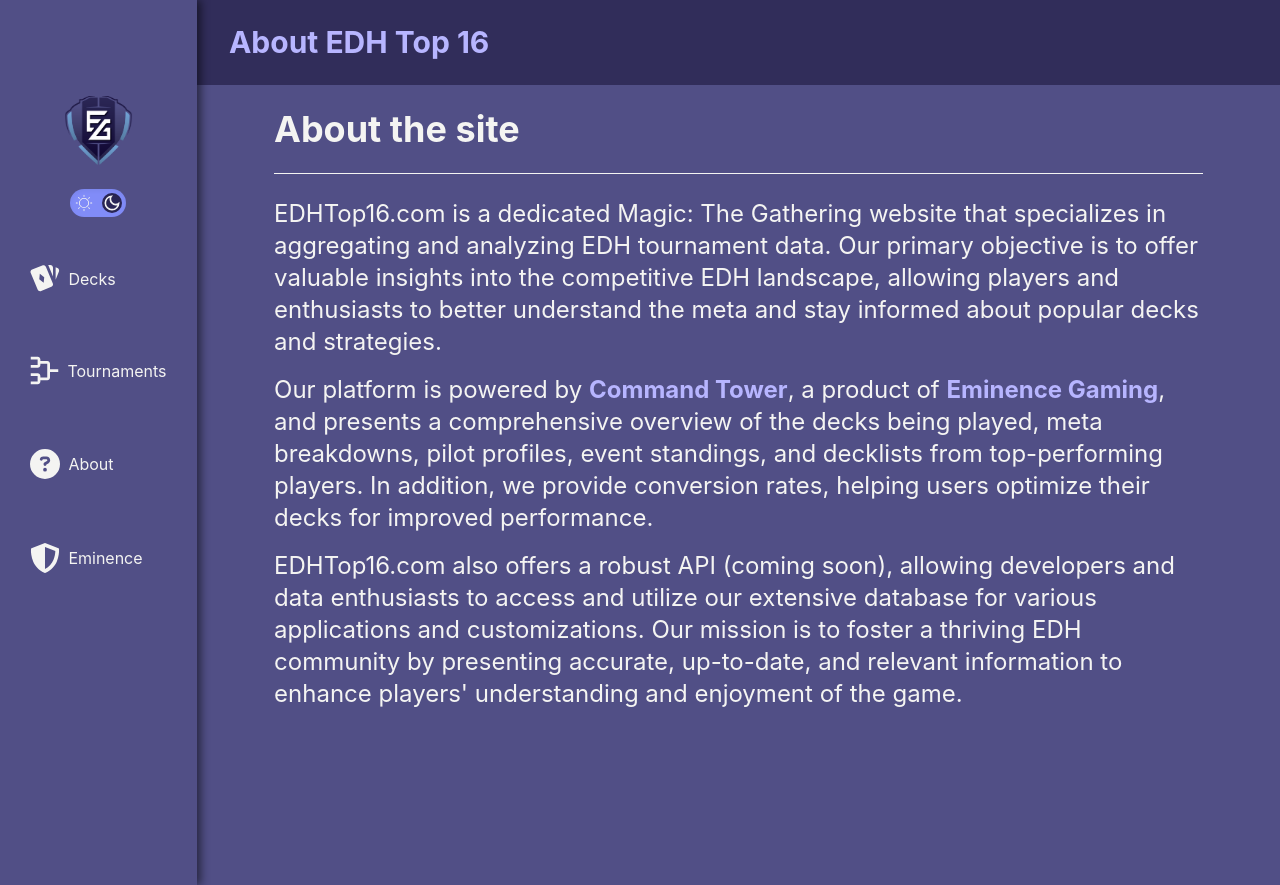
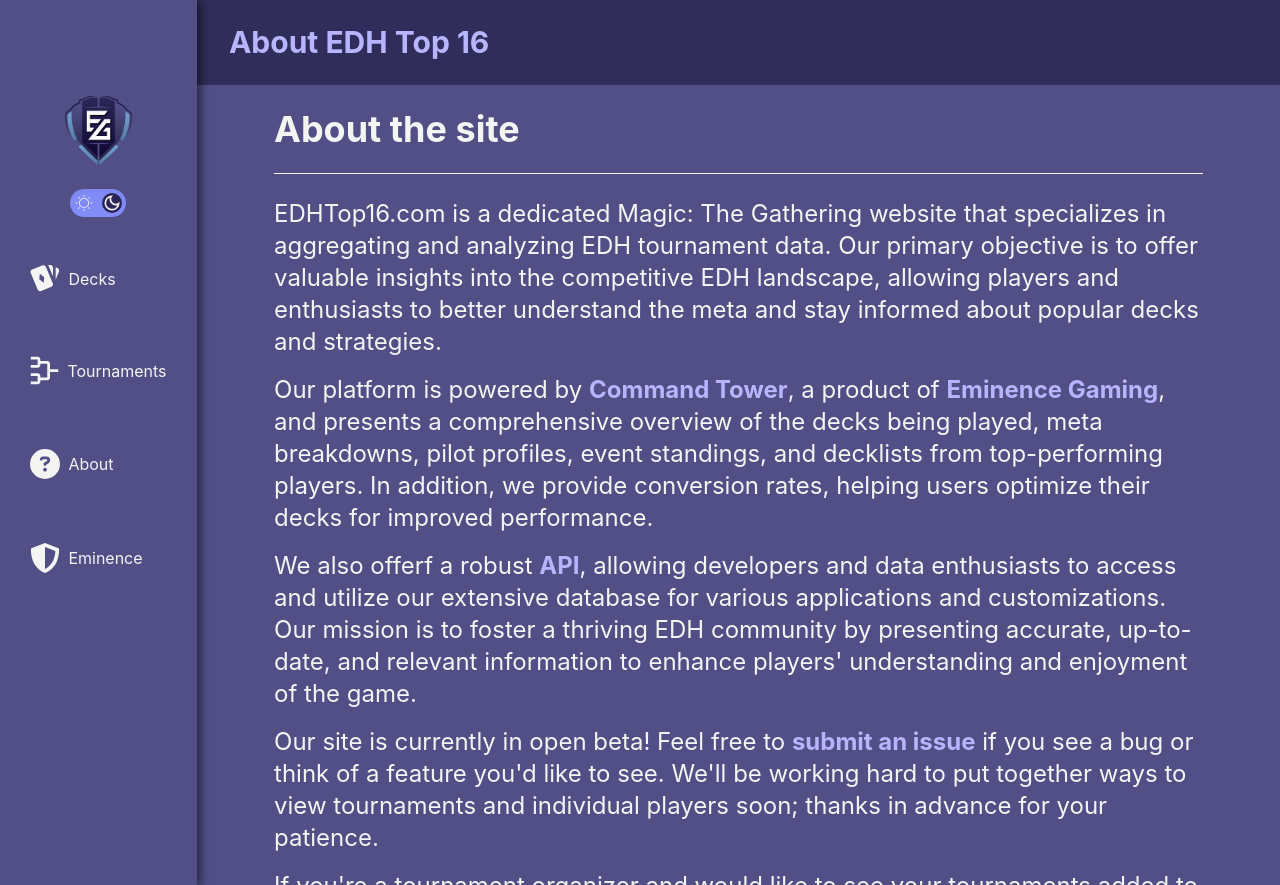
Before and after one commit to EDH-Top-16/edhtop16, a React (Create React App) app in the folder client/: page /about in a window 1280 px wide. Built offline with nearby package versions, Linux system fonts and the light colour scheme.

Commit message:
Add a bit of stuff to the about page

```diff
--- a/client/src/components/About/About.js
+++ b/client/src/components/About/About.js
@@ -1,3 +1,4 @@
+import APIDocs from "../APIDocs/APIDocs";
 import Banner from "../Banner/BannerPage";
 
 export default function About() {
@@ -18,8 +19,14 @@ export default function About() {
         a product of <a class="font-bold text-banner dark:text-text" href="https://eminence.events/" target="_blank">Eminence Gaming</a>,
         and presents a comprehensive overview of the decks being played, meta breakdowns, pilot profiles, event standings, and decklists from top-performing players. In addition, we provide conversion rates, helping users optimize their decks for improved performance.
       </p>
+      <p className="text-2xl">
+        We also offerf a robust <a class="font-bold text-bantextner dark:text-text" href="https://github.com/JasonQiu21/cedhtop16/blob/main/server/api_docs.md" target="_blank">API</a>, allowing developers and data enthusiasts to access and utilize our extensive database for various applications and customizations. Our mission is to foster a thriving EDH community by presenting accurate, up-to-date, and relevant information to enhance players' understanding and enjoyment of the game.
+      </p>
+      <p className="text-2xl">
+        Our site is currently in open beta! Feel free to <a class="font-bold text-bantextner dark:text-text" href="https://github.com/JasonQiu21/cedhtop16/issues" target="_blank">submit an issue</a> if you see a bug or think of a feature you'd like to see. We'll be working hard to put together ways to view tournaments and individual players soon; thanks in advance for your patience.
+      </p>
       <p className="text-2xl pb-24">
-        EDHTop16.com also offers a robust API (coming soon), allowing developers and data enthusiasts to access and utilize our extensive database for various applications and customizations. Our mission is to foster a thriving EDH community by presenting accurate, up-to-date, and relevant information to enhance players' understanding and enjoyment of the game.
+        If you're a tournament organizer and would like to see your tournaments added to our dataset, contact us! A Discord server will probably be coming soon, but feel free to message jqiu21#1280 in the meantime.
       </p>
     </div>
   </div>
```
